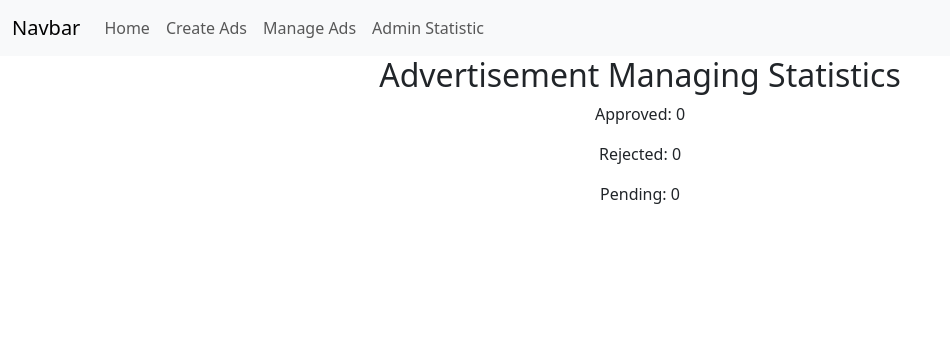
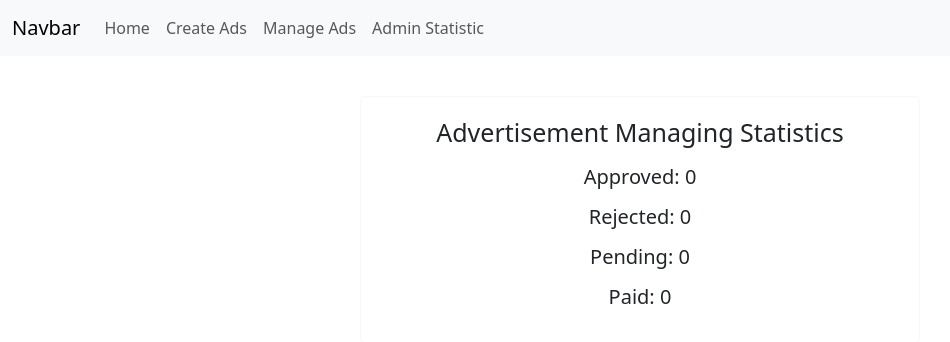
Before and after one commit to SandunRanjanaM/CabServiceManagement, a React (Create React App) app in the folder frontend/: page /statistic in a window 1280 px wide. Shown: the top 342 px of the page, without its empty margins (0-950 px from the left). Built offline with nearby package versions, Linux system fonts and the light colour scheme; no server answers.

Commit message:
Add AdminStatistic.js

```diff
--- a/frontend/src/components/AdminStatistic.js
+++ b/frontend/src/components/AdminStatistic.js
@@ -1,11 +1,13 @@
 import React, { useState, useEffect } from 'react';
 import axios from 'axios';
+import '../styles/AdminStatistic.css'; // Adjust the import path
 
 const AdminStatistic = () => {
     const [statistics, setStatistics] = useState({
         approved: 0,
         rejected: 0,
-        pending: 0
+        pending: 0,
+        paid:0
     });
 
     useEffect(() => {
@@ -21,11 +23,14 @@ const AdminStatistic = () => {
             const approvedCount = advertisements.filter(ad => ad.status === 'Approved').length;
             const rejectedCount = advertisements.filter(ad => ad.status === 'Rejected').length;
             const pendingCount = advertisements.filter(ad => ad.status === 'Pending').length;
+            const paidCount = advertisements.filter(ad => ad.status === 'Paid').length;
+
 
             setStatistics({
                 approved: approvedCount,
                 rejected: rejectedCount,
-                pending: pendingCount
+                pending: pendingCount,
+                paid: paidCount
             });
         } catch (error) {
             console.error('Error fetching statistics:', error);
@@ -33,11 +38,14 @@ const AdminStatistic = () => {
     };
 
     return (
-        <div>
-            <h2>Advertisement Managing Statistics</h2>
-            <p>Approved: {statistics.approved}</p>
-            <p>Rejected: {statistics.rejected}</p>
-            <p>Pending: {statistics.pending}</p>
+        <div className="container">
+            <div className="statistics">
+                <h2>Advertisement Managing Statistics</h2>
+                <p>Approved: {statistics.approved}</p>
+                <p>Rejected: {statistics.rejected}</p>
+                <p>Pending: {statistics.pending}</p>
+                <p>Paid: {statistics.paid}</p>
+            </div>
         </div>
     );
 };
```
